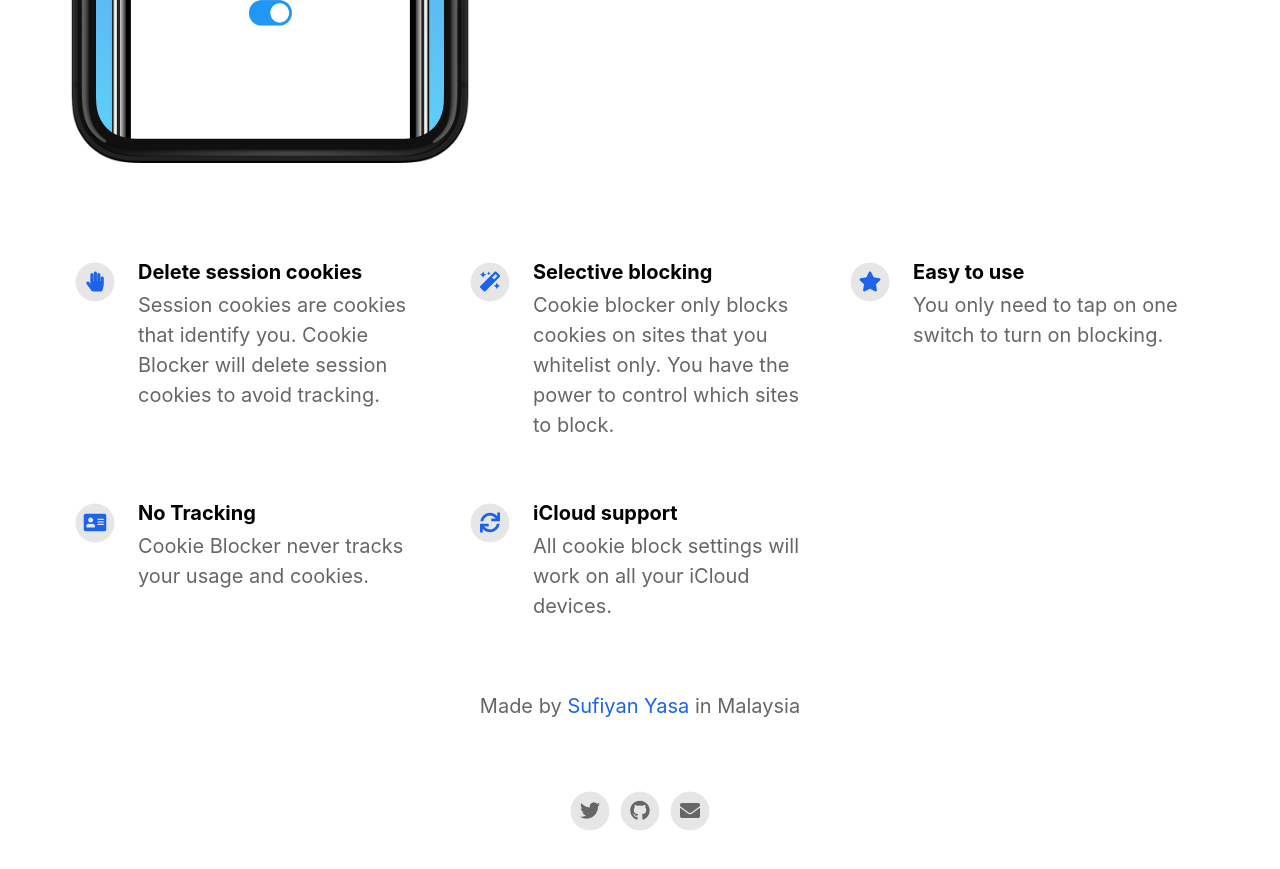
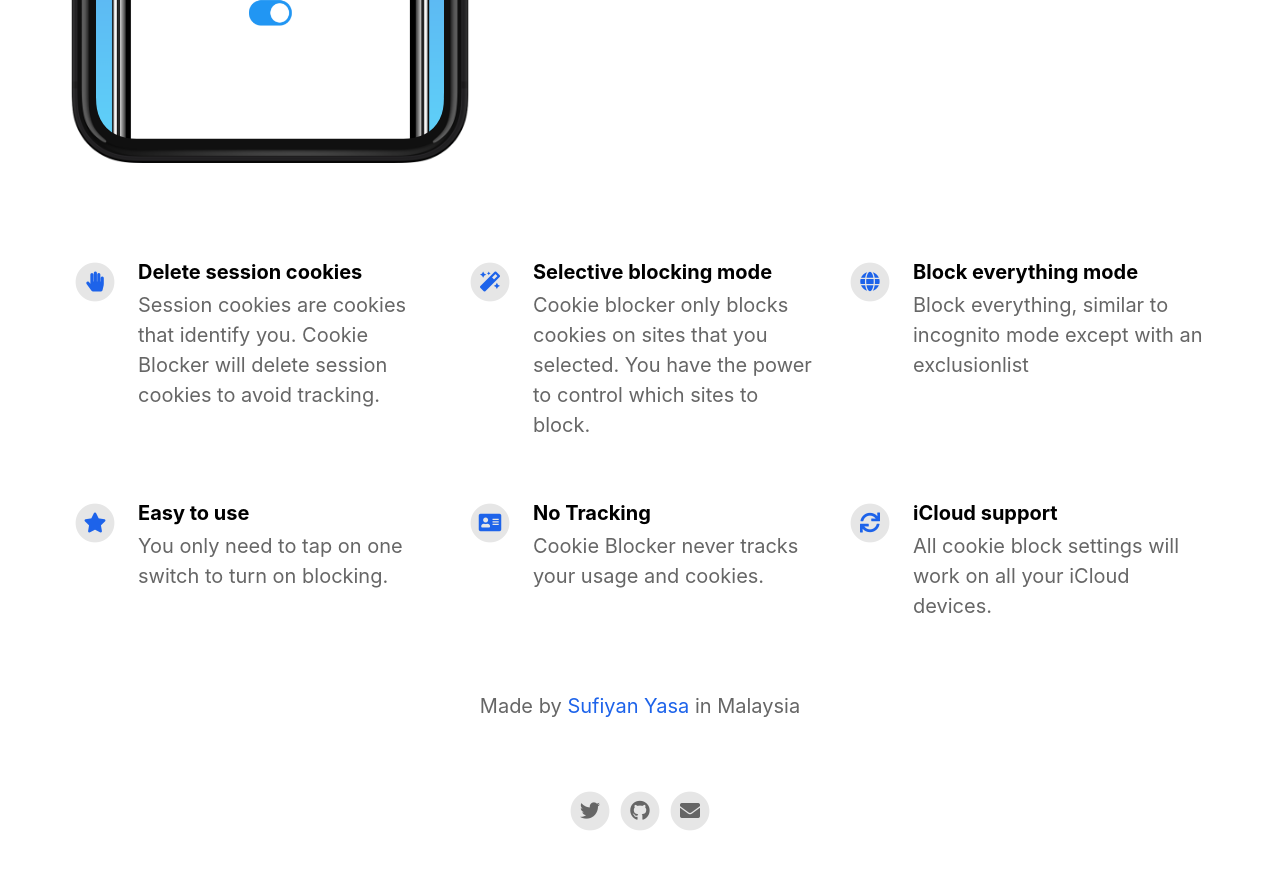
Before and after one commit to xr1337/CookieBlockerApp, a Jekyll site: the page built from index.html, in a window 1280 px wide and 900 px high, scrolled down 822 px. Shown: the top 869 px of the window. Built offline with Jekyll 4.4.1, drawn with Linux system fonts in a browser that asks for light colours; nearby versions of some CDN libraries.

Commit message:
add new feature - blocking mode

```diff
--- a/_config.yml
+++ b/_config.yml
@@ -39,9 +39,13 @@ features                                  :
     description                           : Session cookies are cookies that identify you. Cookie Blocker will delete session cookies to avoid tracking.
     fontawesome_icon_name                 : hand-paper
 
-  - title                                 : Selective blocking
-    description                           : Cookie blocker only blocks cookies on sites that you whitelist only. You have the power to control which sites to block.
+  - title                                 : Selective blocking mode
+    description                           : Cookie blocker only blocks cookies on sites that you selected. You have the power to control which sites to block.
     fontawesome_icon_name                 : magic
+
+  - title                                 : Block everything mode
+    description                           : Block everything, similar to incognito mode except with an exclusionlist
+    fontawesome_icon_name                 : globe
 
   - title                                 : Easy to use
     description                           : You only need to tap on one switch to turn on blocking.
```
